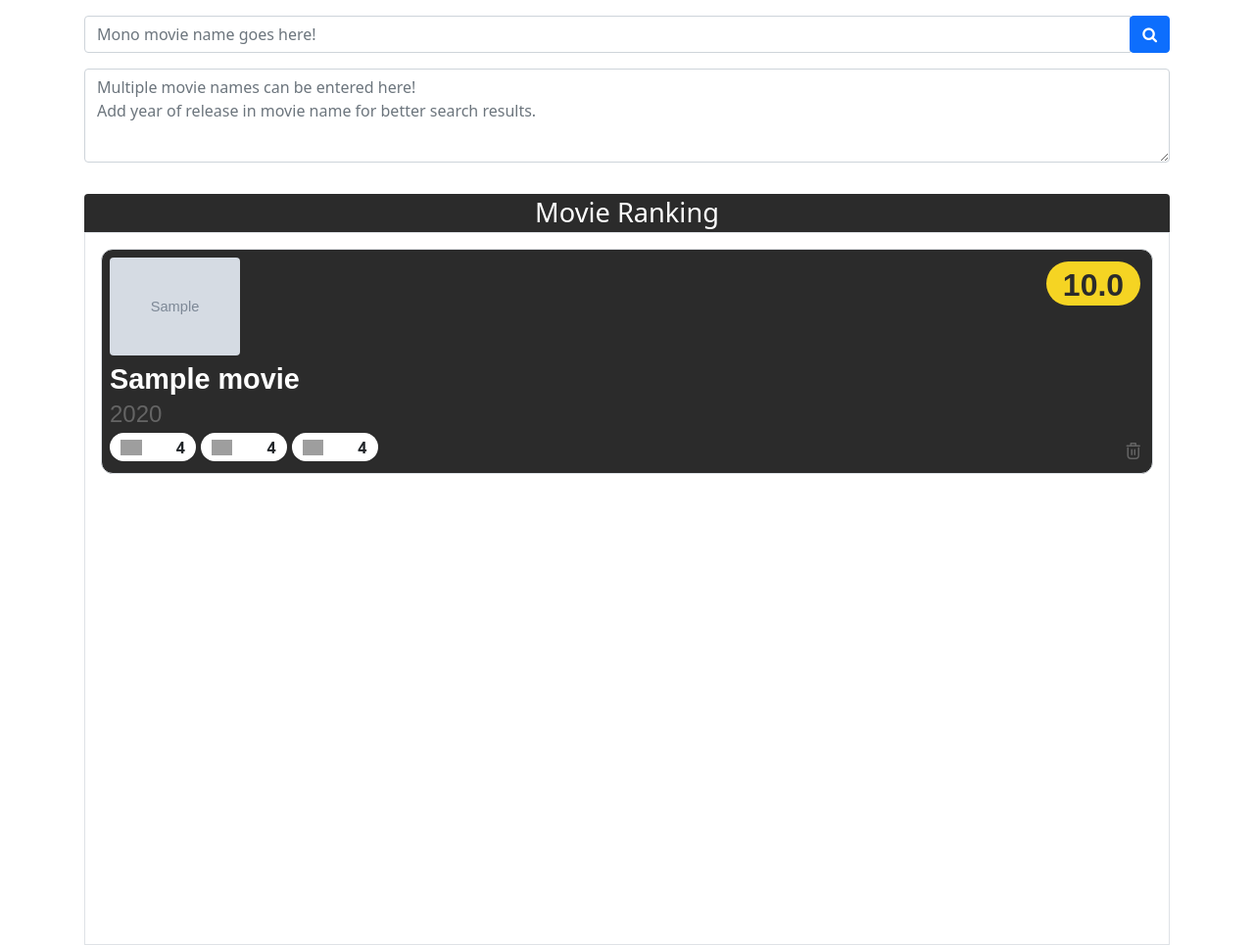
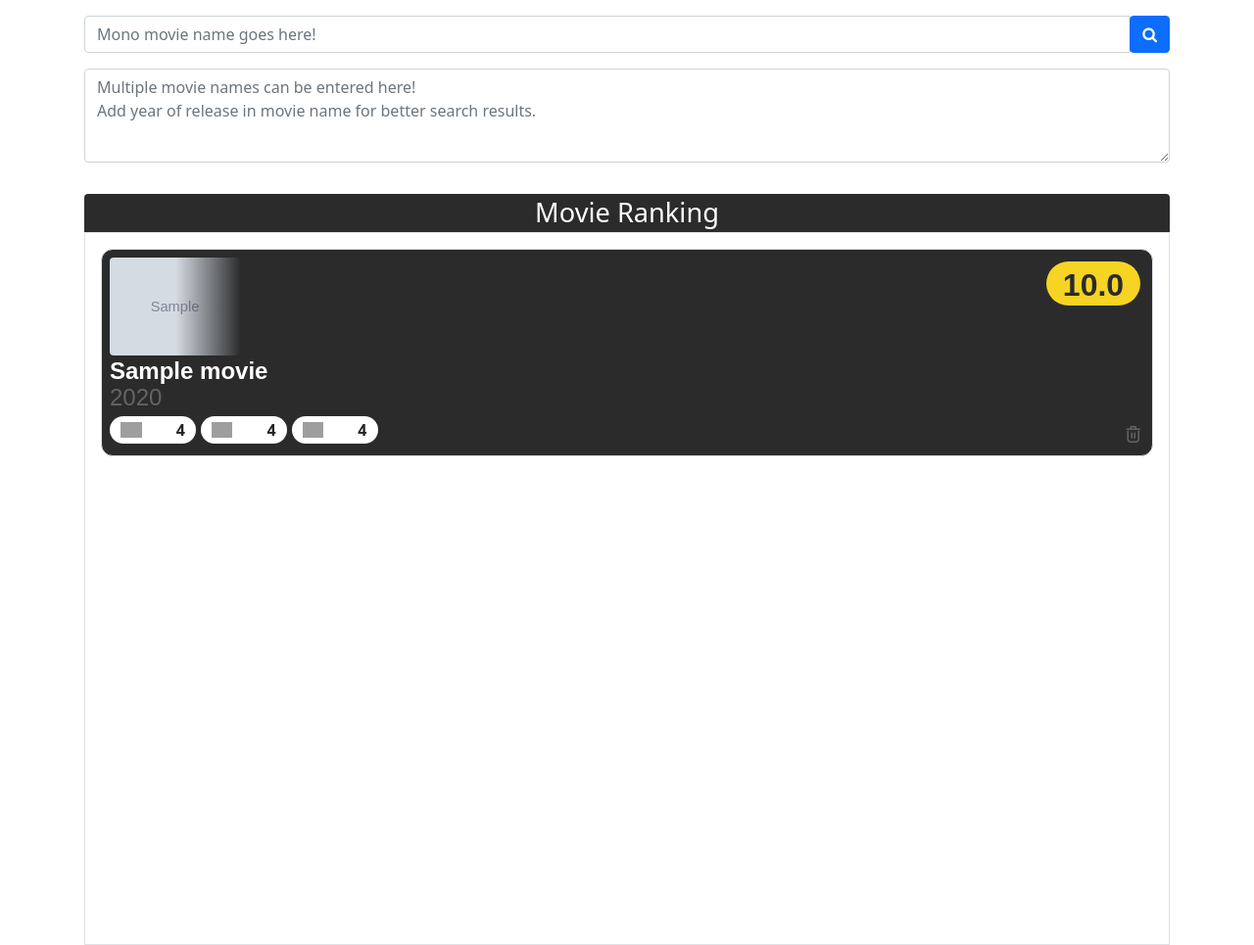
Before and after one commit to shreyansh818bytes/Movie-Ranklist-Flask, a Flask app: template templates/index.html in a window 1280 px wide. Shown: the whole page at 98% size. Run offline with Flask 2, Linux system fonts and the light colour scheme; the template is opened without the code that fills it: most values are stand-ins (such as "Sample title", 1, 10 or a date in 2020); grey boxes marked "Sample" are stand-in pictures; some libraries are stand-ins or nearby versions; grey boxes are pictures that could not be loaded.

Commit message:
Styling: Image poster linear gradient

```diff
--- a/static/styles/index.css
+++ b/static/styles/index.css
@@ -58,14 +58,16 @@
     position: relative;
     display: inline-block;
     margin: 0 1.5rem 0 0;
+    width: fit-content;
 }
 .logo-box-container:after {
     content: '';
     position: absolute;
-    top: 0; left: 0;
+    top: 0; left: 1px;
     width: 100%;
     height: 100%;
     background: linear-gradient(90deg, rgba(43,43,43,0) 50%, rgba(43,43,43,1) 100%);
+    z-index: 1;
 }
 .logo-box {
     display:block;
@@ -85,9 +87,11 @@
     max-width: 19rem;
     font-family: 'Arial';
     font-style: normal;
-    font-size: 1.8rem;
+    font-size: 1.5rem;
+    line-height: 1.6rem;
     font-weight: 600;
     color: #ffffff;
+    text-align: start;
 }
 .title-year-container > h3 {
     margin: 0;
--- a/templates/index.html
+++ b/templates/index.html
@@ -68,11 +68,8 @@
                             </div>
 
                             <!-- Title and Year Headers -->
-                            <div class="title-year-container">
-                                <span
-                                    class="ellipsis-block"
-                                    title="{{movie.title}}"
-                                >
+                            <div class="title-year-container text-warp">
+                                <span>
                                     {{ movie.title }}
                                 </span>
                                 <h3>
```
